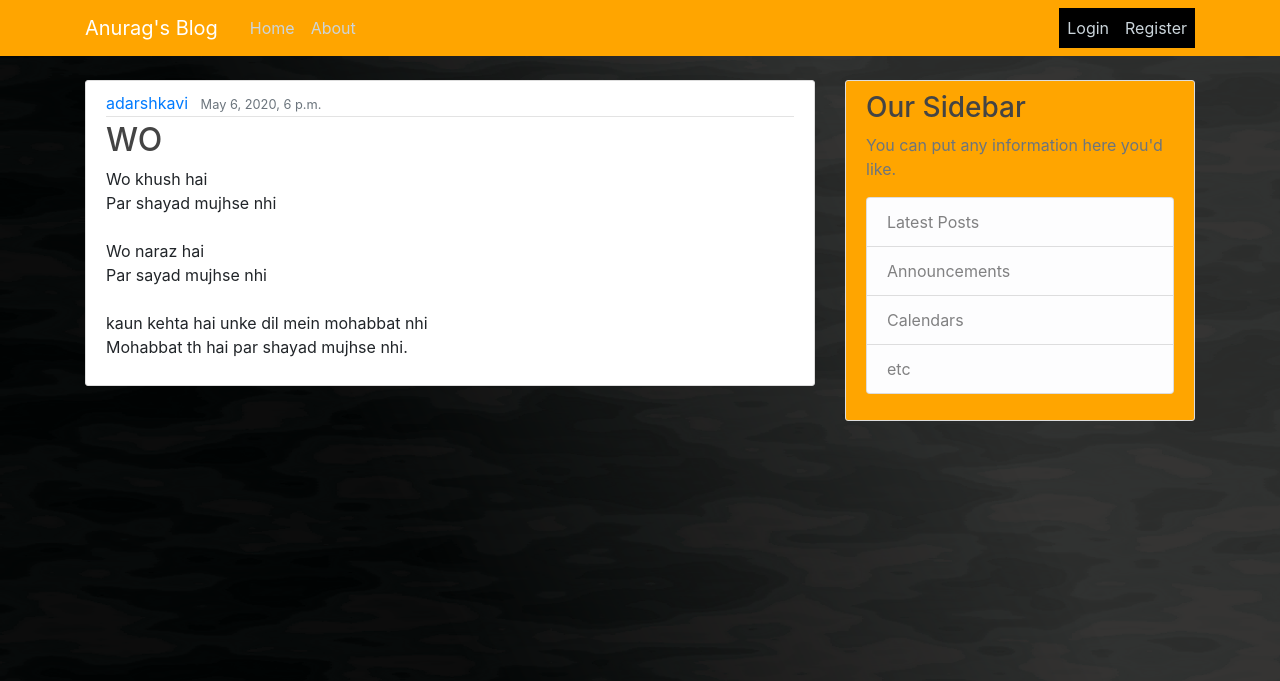
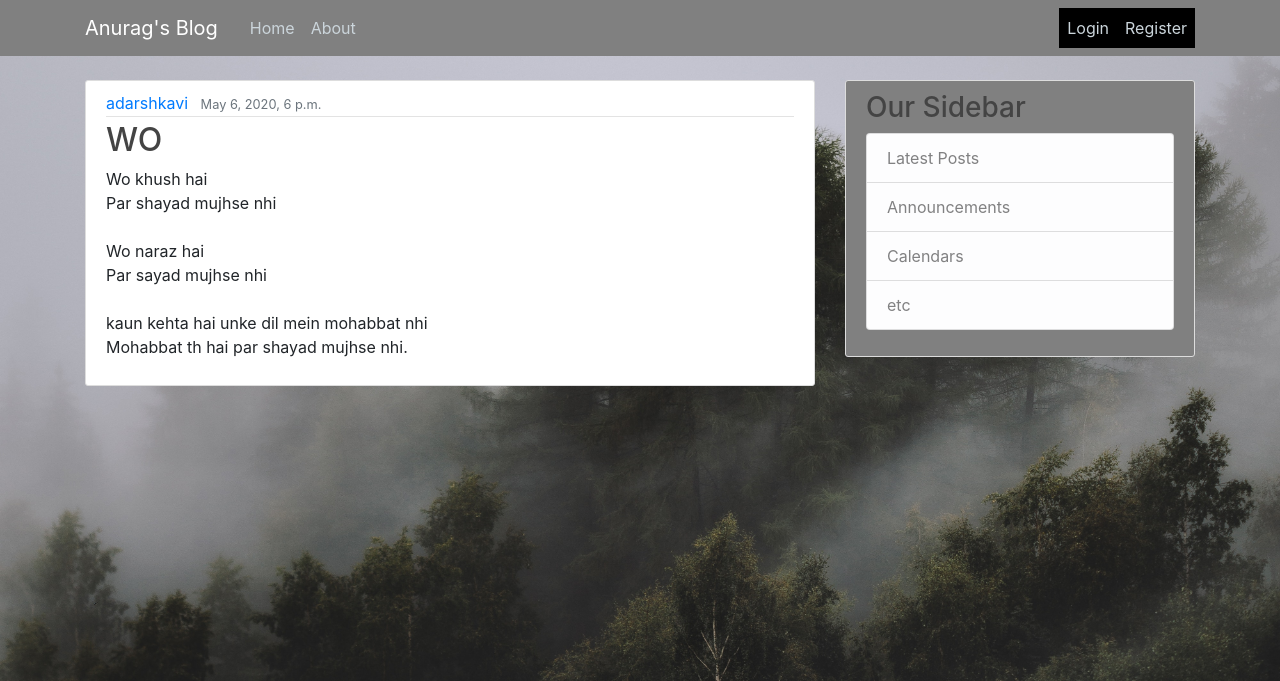
Before and after one commit to anu725053/thought-site, a Django app: page / in a window 1280 px wide. Shown: the top 681 px of the page. Run offline with Django 3.2, Linux system fonts and the light colour scheme; data comes from the database, SQL or seed files in the repository; both versions use the stored data as it was after the commit; some libraries are stand-ins or nearby versions.

Commit message:
background issue solved

```diff
--- a/blog/static/blog/main.css
+++ b/blog/static/blog/main.css
@@ -1,5 +1,6 @@
 body {
-    background: white url("static/images/123.png") no-repeat;
+    background: white url("images/abc.jpg") no-repeat;
+    background-size:cover;
     margin-top: 5rem;
 }
 
--- a/blog/templates/blog/base.html
+++ b/blog/templates/blog/base.html
@@ -19,7 +19,7 @@
 <body>
 
         <header class="site-header">
-          <nav class="navbar navbar-expand-md navbar-dark bg-steel fixed-top" style="background-color: orange">
+          <nav class="navbar navbar-expand-md navbar-dark bg-steel fixed-top" style="background-color: gray">
             <div class="container">
               <a class="navbar-brand mr-4" href="{%url 'blog-home'%}"> Anurag's Blog</a>
               <button class="navbar-toggler" type="button" data-toggle="collapse" data-target="#navbarToggle" aria-controls="navbarToggle" aria-expanded="false" aria-label="Toggle navigation">
@@ -46,9 +46,9 @@
           {% block content %}{% endblock %}
         </div>
         <div class="col-md-4">
-          <div class="content-section" style="background-color:orange">
+          <div class="content-section" style="background-color:gray">
             <h3>Our Sidebar</h3>
-            <p class='text-muted'>You can put any information here you'd like.
+
               <ul class="list-group">
                 <li class="list-group-item list-group-item-light">Latest Posts</li>
                 <li class="list-group-item list-group-item-light">Announcements</li>
```
Also changed, not shown: blog/static/blog/images/abc.jpg (added), blog/static/images/123.png (deleted), db.sqlite3.
